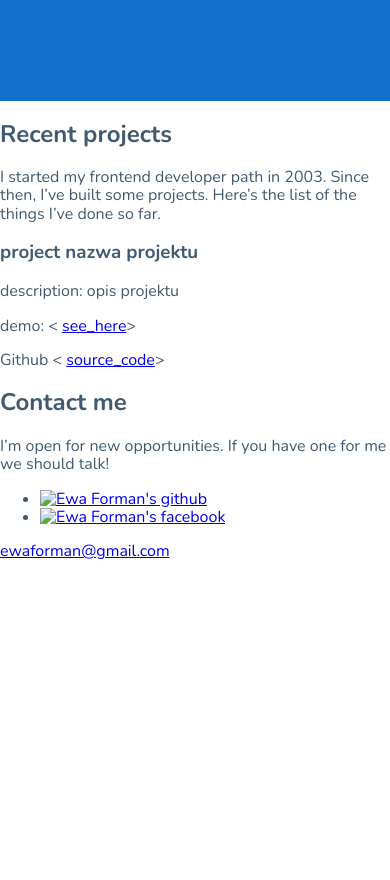
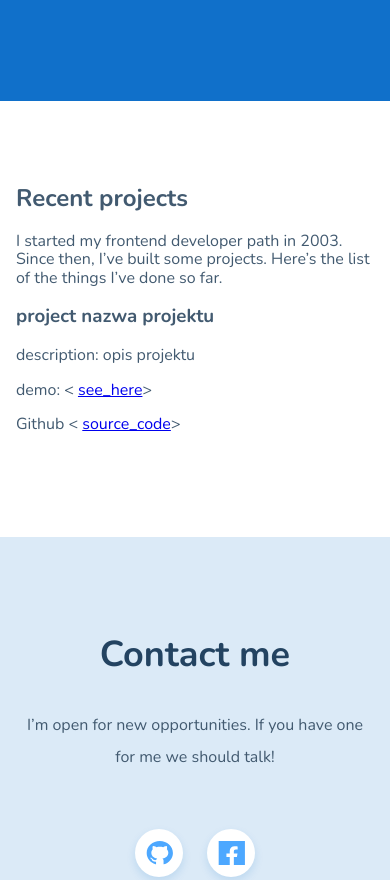
Before and after one commit to ewaforman/ewaforman.github.io, a website built with webpack: page src/pages/index.html in a window 390 px wide. Shown: the part 2090-2970 px from the top of the page. Before the commit the page ends 2652 px from the top, so only its background shows below. Built offline with nearby package versions, Linux system fonts and the light colour scheme.

Commit message:
feat: contact mobile styles

```diff
--- a/src/pages/index.html
+++ b/src/pages/index.html
@@ -122,12 +122,12 @@
           <ul class="socials">
             <li class="socials__item">
               <a class="socials__links" href="https://ewaforman.github.io/"
-                ><img class="socials__icon" alt="Ewa Forman's github"
+                ><img src="../assets/img/github.svg" class="socials__icon" alt="Ewa Forman's github"
               /></a>
             </li>
             <li class="socials__item">
               <a class="socials__links" href="https://facebook.com/ewaforman"
-                ><img class="socials__icon" alt="Ewa Forman's facebook"
+                ><img src="../assets/img/FB.svg" class="socials__icon" alt="Ewa Forman's facebook"
               /></a>
             </li>
           </ul>
--- a/src/scss/main.scss
+++ b/src/scss/main.scss
@@ -5,6 +5,10 @@
 @import "_variables";
 @import "modules/hero.scss";
 @import "modules/skills.scss";
+@import "modules/contact.scss";
+@import "modules/socials.scss";
+@import "modules/project.scss";
+
 
 
 html {
--- /dev/null
+++ b/src/scss/modules/contact.scss
@@ -0,0 +1,31 @@
+.contact {
+  background: $lighterBlue;
+  padding: 64px 16px 88px;
+  &__description {
+    font-style: normal;
+    font-weight: 300;
+    font-size: 16px;
+    line-height: 32px;
+    text-align: center;
+  }
+  &__header {
+    font-size: 36px;
+    line-height: 48px;
+    color: $tekstDark;
+    text-align: center;
+  }
+  &__links {
+      text-align: center;
+  }
+  &__mail {
+    border-radius: 64px;
+    color: #fff;
+    background: $lightBlue;
+    display: inline-block;
+    padding: 4px 24px;
+    font-weight: bold;
+    font-size: 20px;
+    line-height: 40px;
+    text-decoration: none;
+  }
+}
--- /dev/null
+++ b/src/scss/modules/project.scss
@@ -0,0 +1,3 @@
+.projects {
+    padding: 64px 16px 88px;
+}
--- /dev/null
+++ b/src/scss/modules/socials.scss
@@ -0,0 +1,21 @@
+.socials {
+    list-style-type: none;
+    padding: 0;
+    display: flex;
+    justify-content: center;
+    margin: 56px 64px;
+    &__item {
+        margin: 0 12px;
+    }
+    &__links {
+        padding: 0;
+        width: 48px;
+        height: 48px;
+        background: white;
+        display: flex;
+        align-items: center;
+        justify-content: center;
+        border-radius: 50%;
+        box-shadow: 0px 4px 8px rgba(16, 112, 202, 0.15);
+    }
+}
```
Also changed, not shown: src/assets/img/FB.svg (added), src/assets/img/github.svg (added).
